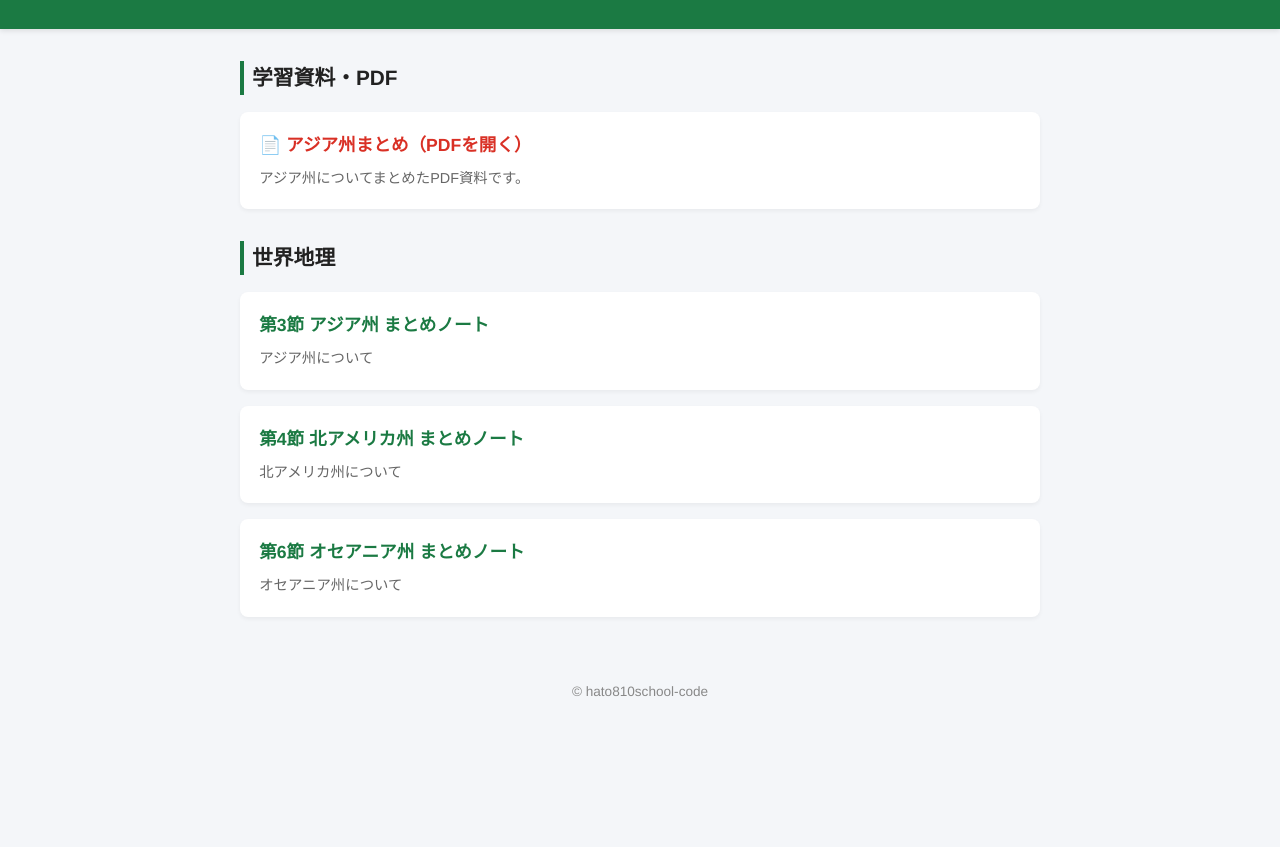
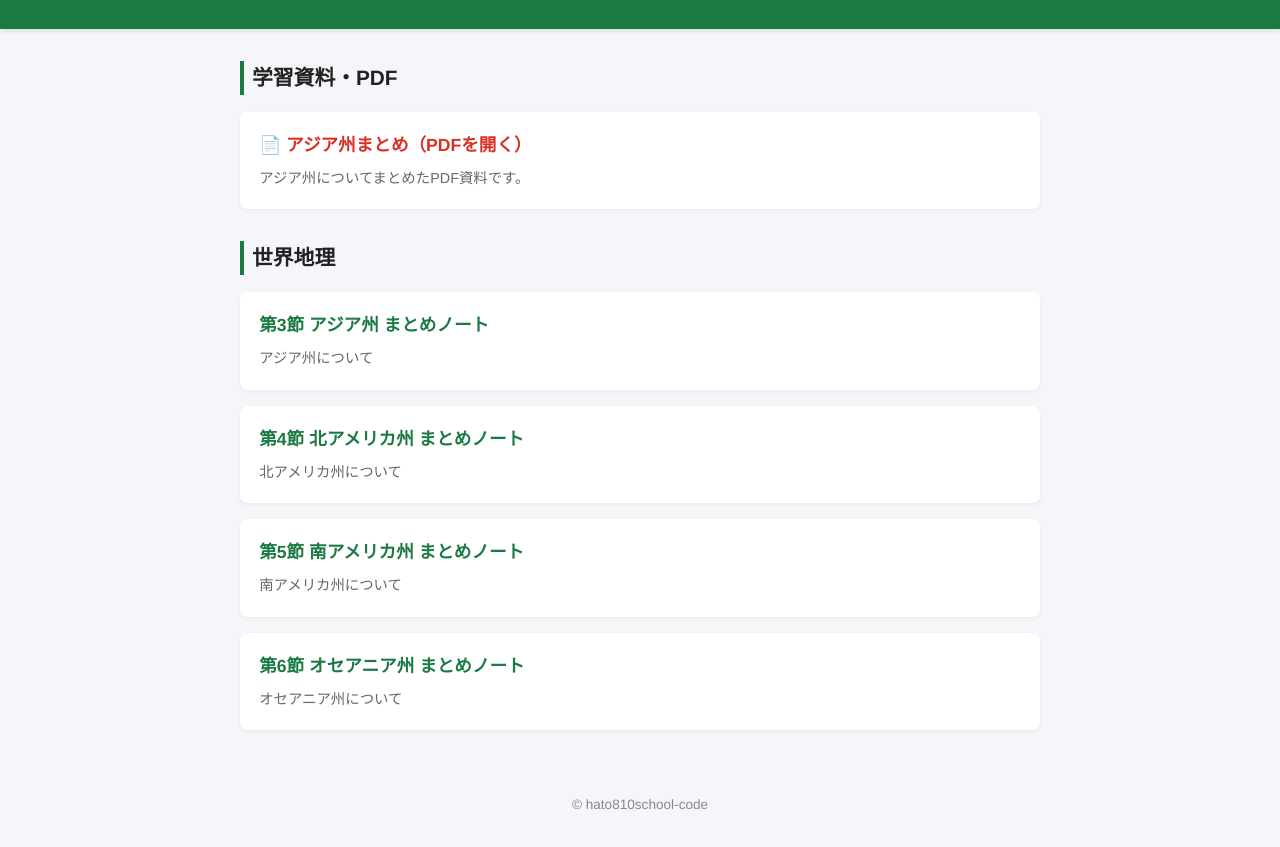
Before and after one commit to hato810school-code/geography, a plain HTML site: page index.html in a window 1280 px wide. Shown: the part 113-960 px from the top of the page. Before the commit the page ends 847 px from the top, so only its background shows below. Drawn offline with Linux system fonts and the light colour scheme.

Commit message:
Add South America section to geography index

```diff
--- a/index.html
+++ b/index.html
@@ -114,6 +114,10 @@
                 <p>北アメリカ州について</p>
             </li>
             <li class="unit-card">
+                <a href="geography_unit3.html">第5節 南アメリカ州 まとめノート</a>
+                <p>南アメリカ州について</p>
+            </li>
+            <li class="unit-card">
                 <a href="geography_unit4.html">第6節 オセアニア州 まとめノート</a>
                 <p>オセアニア州について</p>
             </li>
```
